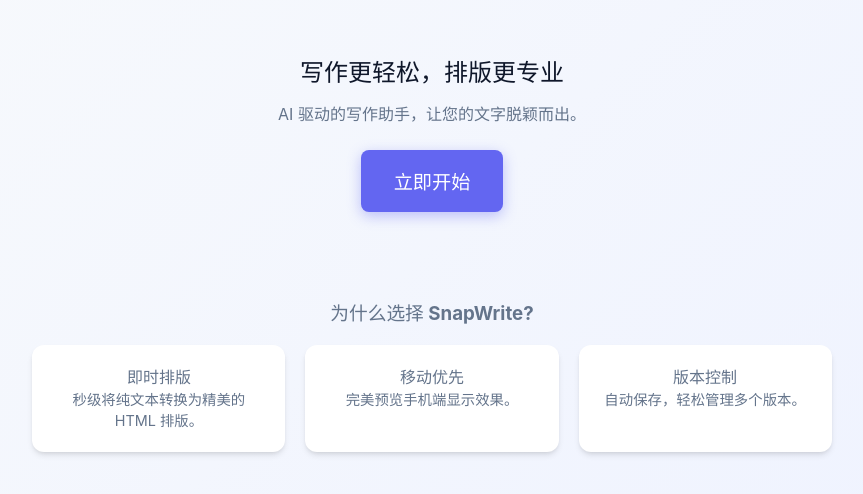
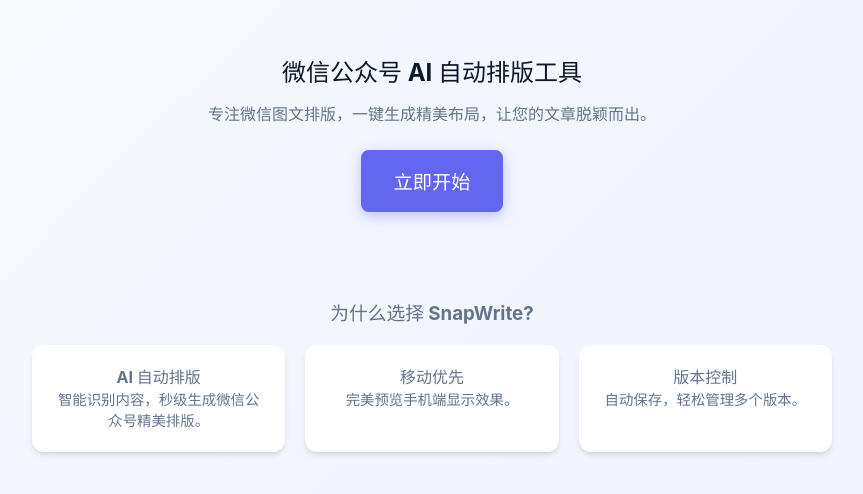
Before and after one commit to WtecHtec/snapwrite, a React (Vite) app: page / in a window 1280 px wide. Shown: the part 160-654 px from the top of the page, without its empty margins (208-1071 px from the left). Built offline with nearby package versions, Linux system fonts and the light colour scheme.

Commit message:
feat(word):

```diff
--- a/index.html
+++ b/index.html
@@ -1,14 +1,19 @@
 <!doctype html>
 <html lang="zh-CN">
+
 <head>
   <meta charset="UTF-8" />
   <link rel="icon" type="image/svg+xml" href="/vite.svg" />
   <meta name="viewport" content="width=device-width, initial-scale=1.0" />
-    <title>SnapWrite - AI 智能写作助手</title>
-    <meta name="description" content="SnapWrite 是一款 AI 驱动的智能写作助手，帮助您快速生成高质量的文章排版，支持手机预览和一键复制到公众号。">
+  <title>SnapWrite - 微信公众号AI排版工具 | 智能图文编辑器</title>
+  <meta name="description"
+    content="SnapWrite 是一款专业的微信公众号内容编辑工具，通过 AI 自动排版技术，将纯文本一键转换为精美的公众号图文排版。支持手机预览、一键复制，让微信排版更简单高效。">
+  <meta name="keywords" content="微信排版工具,微信公众号内容编辑,图文排版工具,AI自动排版,公众号编辑器,文章排版,Markdown转公众号">
 </head>
+
 <body>
   <div id="root"></div>
   <script type="module" src="/src/main.jsx"></script>
 </body>
+
 </html>
--- a/src/components/layout/HeroSection.jsx
+++ b/src/components/layout/HeroSection.jsx
@@ -1,9 +1,9 @@
 export default function HeroSection({ onStart }) {
     return (
         <section style={{ padding: 'var(--spacing-xl) 0', textAlign: 'center' }}>
-            <h1>写作更轻松，排版更专业</h1>
+            <h1>微信公众号 AI 自动排版工具</h1>
             <p style={{ color: 'var(--text-secondary)', marginTop: 'var(--spacing-md)' }}>
-                AI 驱动的写作助手，让您的文字脱颖而出。
+                专注微信图文排版，一键生成精美布局，让您的文章脱颖而出。
             </p>
             <button
                 onClick={onStart}
--- a/src/pages/LandingPage.jsx
+++ b/src/pages/LandingPage.jsx
@@ -23,8 +23,8 @@
                 <h3>为什么选择 SnapWrite?</h3>
                 <div style={{ display: 'flex', gap: '20px', marginTop: '20px', justifyContent: 'center' }}>
                     <div style={{ flex: 1, padding: '20px', background: 'white', borderRadius: '12px', boxShadow: 'var(--shadow-md)' }}>
-                        <h4>即时排版</h4>
-                        <p style={{ fontSize: '0.9rem' }}>秒级将纯文本转换为精美的 HTML 排版。</p>
+                        <h4>AI 自动排版</h4>
+                        <p style={{ fontSize: '0.9rem' }}>智能识别内容，秒级生成微信公众号精美排版。</p>
                     </div>
                     <div style={{ flex: 1, padding: '20px', background: 'white', borderRadius: '12px', boxShadow: 'var(--shadow-md)' }}>
                         <h4>移动优先</h4>
```
Lines whose indentation alone changed are shown as unchanged.
